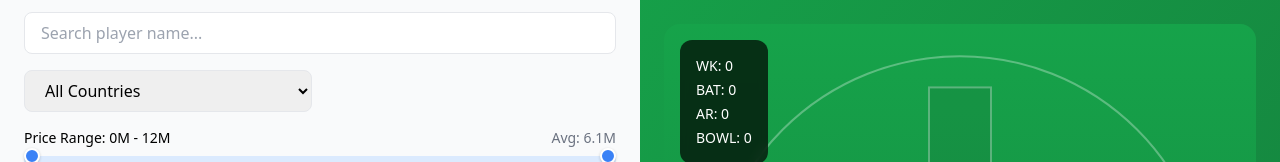
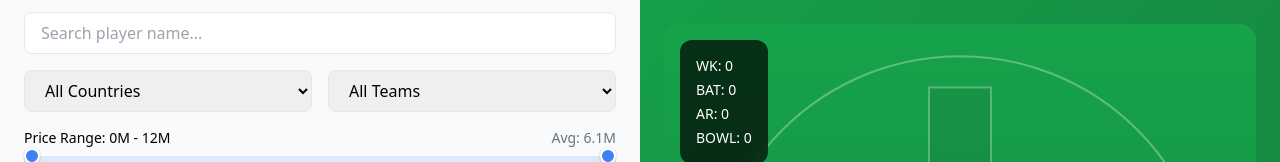
Before and after one commit to DhrumitMehta/Fantasy-Cricket-2025, a Next.js app: page /transfer-market in a window 1280 px wide. Shown: the part 192-354 px from the top of the page. Built offline with nearby package versions, Linux system fonts and the light colour scheme.

Commit message:
feat: added back filter for team selection

```diff
--- a/src/app/transfer-market/page.tsx
+++ b/src/app/transfer-market/page.tsx
@@ -412,6 +412,19 @@ export default function TransferMarket() {
               <option value="India">India</option>
               <option value="Overseas">Overseas</option>
             </select>
+
+            <select
+              className="w-full px-4 py-2 rounded-lg border border-gray-200 focus:ring-2 focus:ring-blue-500 focus:border-transparent"
+              value={filters.team}
+              onChange={(e) => setFilters({ ...filters, team: e.target.value })}
+            >
+              <option value="">All Teams</option>
+              {teams.map((team) => (
+                <option key={team} value={team}>
+                  {team}
+                </option>
+              ))}
+            </select>
           </div>
 
           {/* Price Range Filter */}
```
